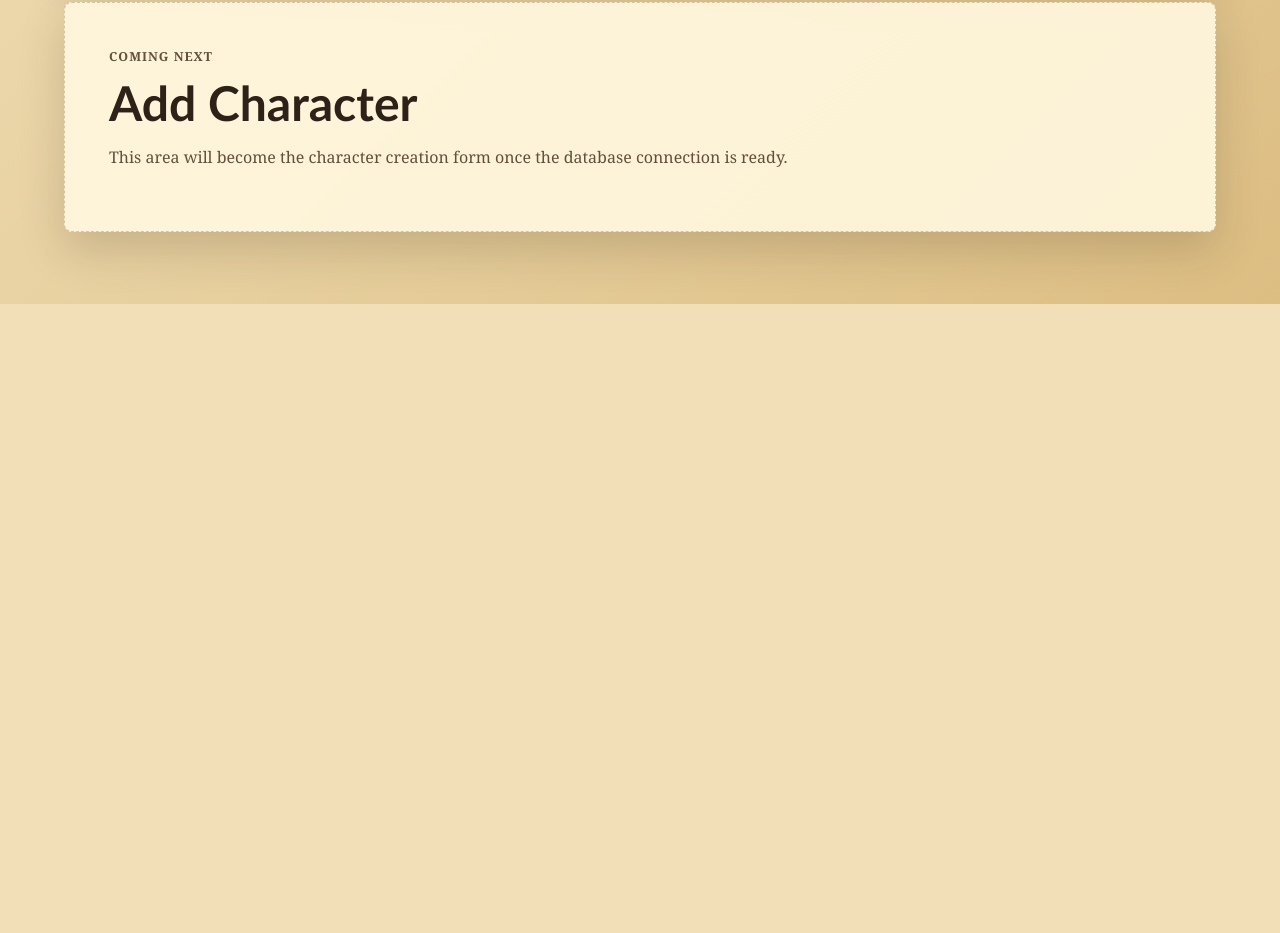
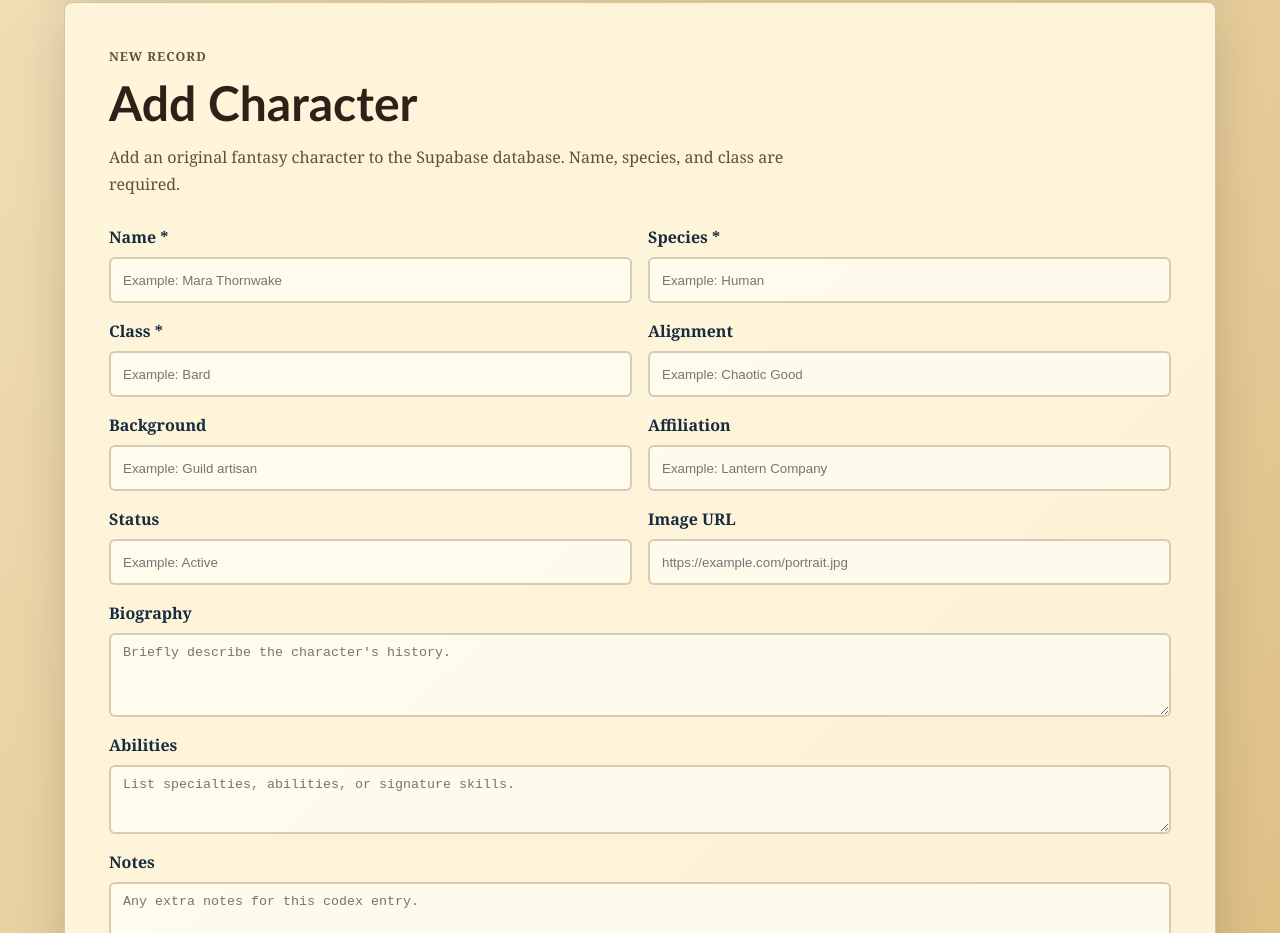
Before and after one commit to futureof723/D-D-Character-Codex, a React (Vite) app in the folder dnd-character-codex/: page / in a window 1280 px wide. Shown: the part 1867-2800 px from the top of the page. Before the commit the page ends 2171 px from the top, so only its background shows below. Built offline with nearby package versions, Linux system fonts and the light colour scheme; no server answers; the database is empty.

Commit message:
Add character creation form

```diff
--- a/dnd-character-codex/src/App.css
+++ b/dnd-character-codex/src/App.css
@@ -230,13 +230,16 @@ h3 {
   gap: 8px;
 }
 
-.character-controls span {
+.character-controls span,
+.character-form span {
   color: var(--deep-blue);
   font-weight: 800;
 }
 
 .character-controls input,
-.character-controls select {
+.character-controls select,
+.character-form input,
+.character-form textarea {
   background: rgba(255, 252, 239, 0.9);
   border: 2px solid rgba(112, 75, 35, 0.28);
   border-radius: 6px;
@@ -246,8 +249,14 @@ h3 {
   width: 100%;
 }
 
+.character-form textarea {
+  resize: vertical;
+}
+
 .character-controls input:focus,
-.character-controls select:focus {
+.character-controls select:focus,
+.character-form input:focus,
+.character-form textarea:focus {
   border-color: var(--deep-blue);
   outline: 3px solid rgba(23, 44, 63, 0.18);
 }
@@ -373,8 +382,48 @@ h3 {
   padding: 16px;
 }
 
-.form-preview {
-  border-style: dashed;
+.character-form {
+  display: grid;
+  gap: 16px;
+  grid-template-columns: repeat(2, minmax(0, 1fr));
+  margin-top: 28px;
+}
+
+.character-form label {
+  display: grid;
+  gap: 8px;
+}
+
+.full-width-field {
+  grid-column: 1 / -1;
+}
+
+.form-actions {
+  display: flex;
+  justify-content: flex-start;
+}
+
+.form-actions .button:disabled {
+  cursor: not-allowed;
+  opacity: 0.65;
+}
+
+.form-message {
+  border-radius: 6px;
+  font-weight: 800;
+  padding: 14px 16px;
+}
+
+.error-message {
+  background: rgba(140, 47, 33, 0.08);
+  border: 1px solid rgba(140, 47, 33, 0.22);
+  color: var(--red-wax);
+}
+
+.success-message {
+  background: rgba(23, 44, 63, 0.08);
+  border: 1px solid rgba(23, 44, 63, 0.18);
+  color: var(--deep-blue);
 }
 
 @media (max-width: 860px) {
@@ -383,7 +432,8 @@ h3 {
   .character-grid,
   .character-controls,
   .detail-panel,
-  .detail-list {
+  .detail-list,
+  .character-form {
     grid-template-columns: 1fr;
   }
 
--- a/dnd-character-codex/src/App.jsx
+++ b/dnd-character-codex/src/App.jsx
@@ -43,6 +43,28 @@ function getDisplayValue(value) {
   return value || 'Not recorded yet'
 }
 
+function getFriendlySaveError(errorMessage) {
+  if (errorMessage.includes('row-level security')) {
+    return 'Supabase blocked this save because write access is not enabled yet. Run the demo RLS policy SQL, then try again.'
+  }
+
+  return errorMessage
+}
+
+const emptyCharacterForm = {
+  name: '',
+  species: '',
+  class: '',
+  alignment: '',
+  background: '',
+  biography: '',
+  abilities: '',
+  affiliation: '',
+  status: '',
+  image_url: '',
+  notes: '',
+}
+
 function App() {
   const [characters, setCharacters] = useState(featuredCharacters)
   const [isLoading, setIsLoading] = useState(isSupabaseConfigured)
@@ -55,6 +77,10 @@ function App() {
   const [classFilter, setClassFilter] = useState('all')
   const [speciesFilter, setSpeciesFilter] = useState('all')
   const [selectedCharacter, setSelectedCharacter] = useState(null)
+  const [characterForm, setCharacterForm] = useState(emptyCharacterForm)
+  const [formError, setFormError] = useState('')
+  const [formSuccess, setFormSuccess] = useState('')
+  const [isSaving, setIsSaving] = useState(false)
 
   const classOptions = getUniqueOptions(characters, 'class')
   const speciesOptions = getUniqueOptions(characters, 'species')
@@ -93,6 +119,56 @@ function App() {
 
     loadCharacters()
   }, [])
+
+  function updateCharacterForm(fieldName, value) {
+    setCharacterForm((currentForm) => ({
+      ...currentForm,
+      [fieldName]: value,
+    }))
+  }
+
+  async function handleAddCharacter(event) {
+    event.preventDefault()
+    setFormError('')
+    setFormSuccess('')
+
+    if (!isSupabaseConfigured) {
+      setFormError('Supabase is not configured. Add your .env values first.')
+      return
+    }
+
+    const trimmedCharacter = Object.fromEntries(
+      Object.entries(characterForm).map(([key, value]) => [key, value.trim()]),
+    )
+
+    if (!trimmedCharacter.name || !trimmedCharacter.species || !trimmedCharacter.class) {
+      setFormError('Name, species, and class are required.')
+      return
+    }
+
+    setIsSaving(true)
+
+    const { data, error } = await supabase
+      .from('characters')
+      .insert(trimmedCharacter)
+      .select('*')
+      .single()
+
+    if (error) {
+      setFormError(getFriendlySaveError(error.message))
+    } else {
+      setCharacters((currentCharacters) => [data, ...currentCharacters])
+      setSelectedCharacter(data)
+      setSearchTerm('')
+      setClassFilter('all')
+      setSpeciesFilter('all')
+      setCharacterForm(emptyCharacterForm)
+      setFormSuccess(`${data.name} was added to the codex.`)
+      window.location.hash = 'character-details'
+    }
+
+    setIsSaving(false)
+  }
 
   return (
     <div className="app-shell">
@@ -141,7 +217,7 @@ function App() {
               </div>
               <div>
                 <dt>Current Stage</dt>
-                <dd>Character details</dd>
+                <dd>Add character form</dd>
               </div>
             </dl>
           </aside>
@@ -319,15 +395,141 @@ function App() {
           )}
         </section>
 
-        <section className="content-section form-preview" id="add-character">
+        <section className="content-section" id="add-character">
           <div className="section-heading">
-            <p className="eyebrow">Coming Next</p>
+            <p className="eyebrow">New Record</p>
             <h2>Add Character</h2>
             <p>
-              This area will become the character creation form once the
-              database connection is ready.
+              Add an original fantasy character to the Supabase database. Name,
+              species, and class are required.
             </p>
           </div>
+
+          <form className="character-form" onSubmit={handleAddCharacter}>
+            <label>
+              <span>Name *</span>
+              <input
+                value={characterForm.name}
+                onChange={(event) => updateCharacterForm('name', event.target.value)}
+                placeholder="Example: Mara Thornwake"
+                required
+              />
+            </label>
+
+            <label>
+              <span>Species *</span>
+              <input
+                value={characterForm.species}
+                onChange={(event) => updateCharacterForm('species', event.target.value)}
+                placeholder="Example: Human"
+                required
+              />
+            </label>
+
+            <label>
+              <span>Class *</span>
+              <input
+                value={characterForm.class}
+                onChange={(event) => updateCharacterForm('class', event.target.value)}
+                placeholder="Example: Bard"
+                required
+              />
+            </label>
+
+            <label>
+              <span>Alignment</span>
+              <input
+                value={characterForm.alignment}
+                onChange={(event) => updateCharacterForm('alignment', event.target.value)}
+                placeholder="Example: Chaotic Good"
+              />
+            </label>
+
+            <label>
+              <span>Background</span>
+              <input
+                value={characterForm.background}
+                onChange={(event) => updateCharacterForm('background', event.target.value)}
+                placeholder="Example: Guild artisan"
+              />
+            </label>
+
+            <label>
+              <span>Affiliation</span>
+              <input
+                value={characterForm.affiliation}
+                onChange={(event) => updateCharacterForm('affiliation', event.target.value)}
+                placeholder="Example: Lantern Company"
+              />
+            </label>
+
+            <label>
+              <span>Status</span>
+              <input
+                value={characterForm.status}
+                onChange={(event) => updateCharacterForm('status', event.target.value)}
+                placeholder="Example: Active"
+              />
+            </label>
+
+            <label>
+              <span>Image URL</span>
+              <input
+                type="url"
+                value={characterForm.image_url}
+                onChange={(event) => updateCharacterForm('image_url', event.target.value)}
+                placeholder="https://example.com/portrait.jpg"
+              />
+            </label>
+
+            <label className="full-width-field">
+              <span>Biography</span>
+              <textarea
+                value={characterForm.biography}
+                onChange={(event) => updateCharacterForm('biography', event.target.value)}
+                placeholder="Briefly describe the character's history."
+                rows="4"
+              />
+            </label>
+
+            <label className="full-width-field">
+              <span>Abilities</span>
+              <textarea
+                value={characterForm.abilities}
+                onChange={(event) => updateCharacterForm('abilities', event.target.value)}
+                placeholder="List specialties, abilities, or signature skills."
+                rows="3"
+              />
+            </label>
+
+            <label className="full-width-field">
+              <span>Notes</span>
+              <textarea
+                value={characterForm.notes}
+                onChange={(event) => updateCharacterForm('notes', event.target.value)}
+                placeholder="Any extra notes for this codex entry."
+                rows="3"
+              />
+            </label>
+
+            <div className="form-actions full-width-field">
+              <button className="button primary-button" type="submit" disabled={isSaving}>
+                {isSaving ? 'Saving...' : 'Save Character'}
+              </button>
+            </div>
+
+            {formError && (
+              <div className="form-message error-message full-width-field" role="alert">
+                {formError}
+              </div>
+            )}
+
+            {formSuccess && (
+              <div className="form-message success-message full-width-field" role="status">
+                {formSuccess}
+              </div>
+            )}
+          </form>
         </section>
       </main>
     </div>
```
Also changed, not shown: 2 other files (tests, documents, lock files or other folders).
